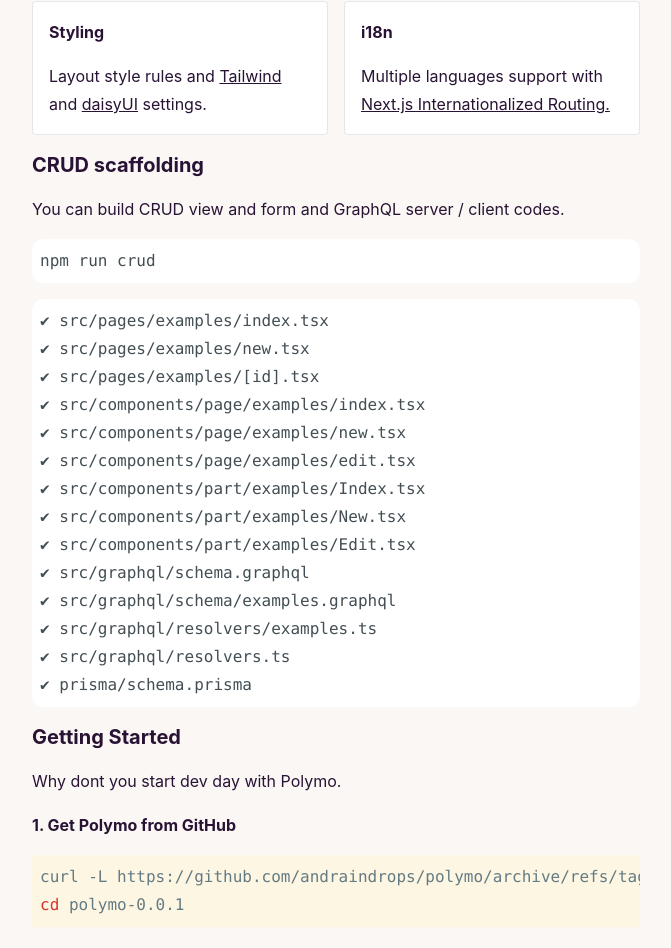
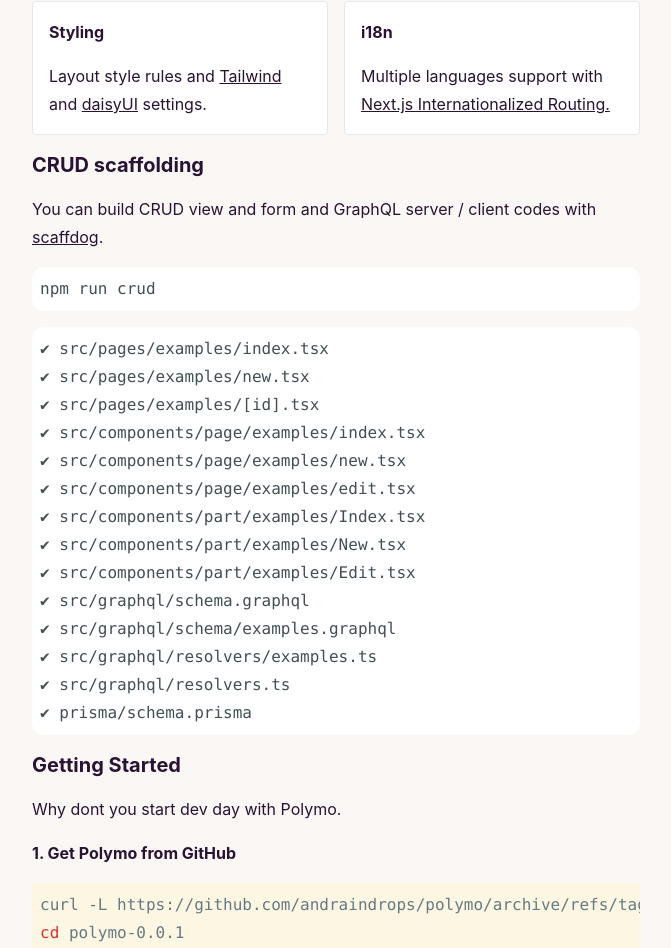
Before and after one commit to mikeda/polymo, a Next.js app: page / in a window 1280 px wide. Shown: the part 1159-2107 px from the top of the page, without its empty margins (304-975 px from the left). Built offline with nearby package versions, Linux system fonts and the light colour scheme; no server answers.

Commit message:
Change the introductions

```diff
--- a/src/pages/_app.tsx
+++ b/src/pages/_app.tsx
@@ -22,7 +22,7 @@
   return getLayout(
     <SessionProvider session={session}>
       <Head>
-        <title>Polymo — Build web app with Next.js boilerplate</title>
+        <title>Polymo — Boilerplate and CRUD scaffolding for Next.js</title>
         <meta property="og:url" content="https://polymo.dev" />
         <meta property="og:type" content="website" />
         <meta property="og:title" content="Polymo" />
--- a/src/pages/index.tsx
+++ b/src/pages/index.tsx
@@ -179,7 +179,9 @@
             <Stack>
               <Stack className="gap-2">
                 <h3 className="text-xl font-bold">CRUD scaffolding</h3>
-                <p>You can build CRUD view and form and GraphQL server / client codes.</p>
+                <p>
+                  You can build CRUD view and form and GraphQL server / client codes with <Link href="https://github.com/cats-oss/scaffdog">scaffdog</Link>.
+                </p>
               </Stack>
               <Stack>
                 <SyntaxHighlighter style={arduinoLight} className="rounded-xl p-4" language="bash">
```
